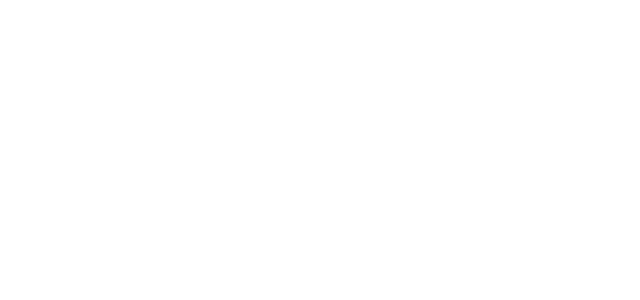
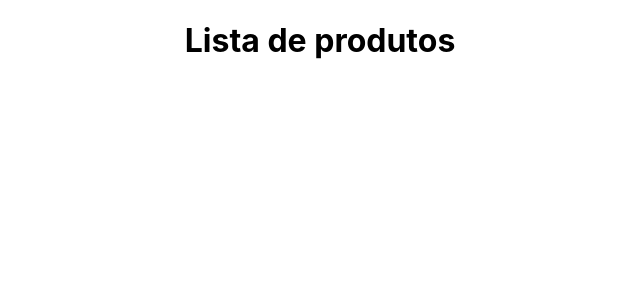
Before and after one commit to antoniolvitall/httpreact, a React (Create React App) app in the folder httpreact/: page / in a window 1280 px wide. Shown: the top 300 px of the page, without its empty margins (320-960 px from the left). Built offline with nearby package versions, Linux system fonts and the light colour scheme.

Commit message:
Limpando app.js

```diff
--- a/httpreact/src/App.js
+++ b/httpreact/src/App.js
@@ -3,7 +3,7 @@
 function App() {
   return (
     <div className="App">
-
+      <h1>Lista de produtos</h1>
     </div>
   );
 }
```
